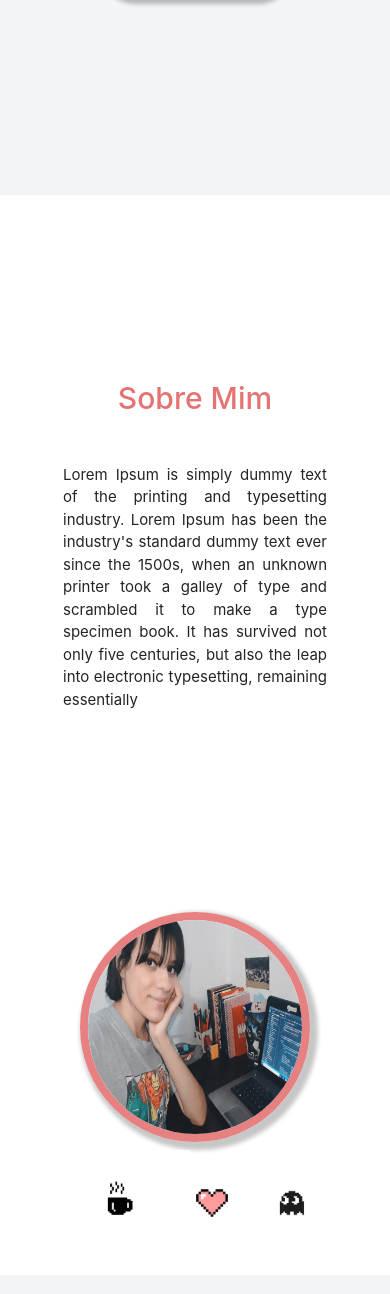
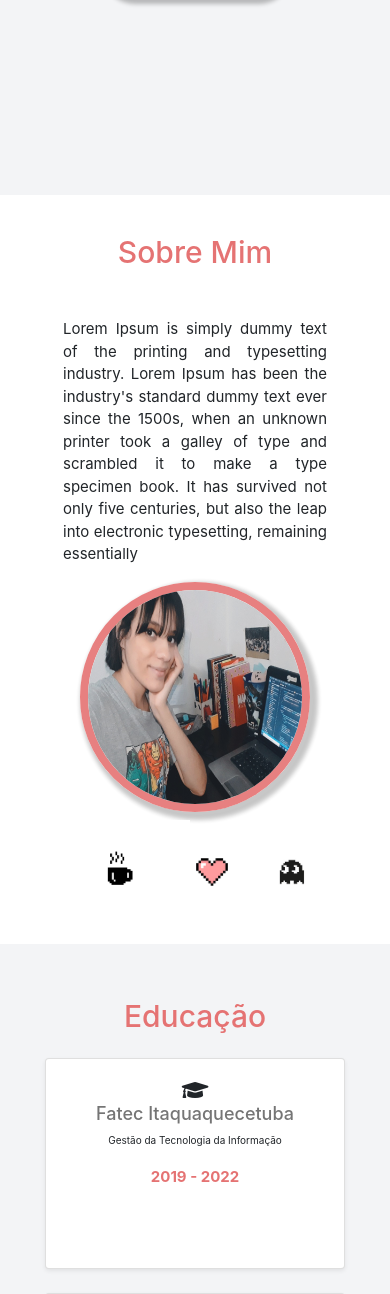
Before and after one commit to thaysouza/thaysouza.github.io, a PHP site: page / in a window 390 px wide. Shown: the part 1493-2787 px from the top of the page. Run offline with PHP 8.4, Linux system fonts and the light colour scheme; some libraries are stand-ins or nearby versions; some web fonts are replaced.

Commit message:
width - area sobre

```diff
--- a/styles/sobre.css
+++ b/styles/sobre.css
@@ -1,5 +1,6 @@
 .area-sobremim-texto{
 height: 100vh;
+padding-top: 10%;
 }
 
 
@@ -34,7 +35,7 @@ height: 100vh;
 @media (max-width: 575.98px){
 
 .area-sobremim-texto{
-  height: 85vh;
+  height: auto;
 	}
 
 .area-sobre-img{
```
